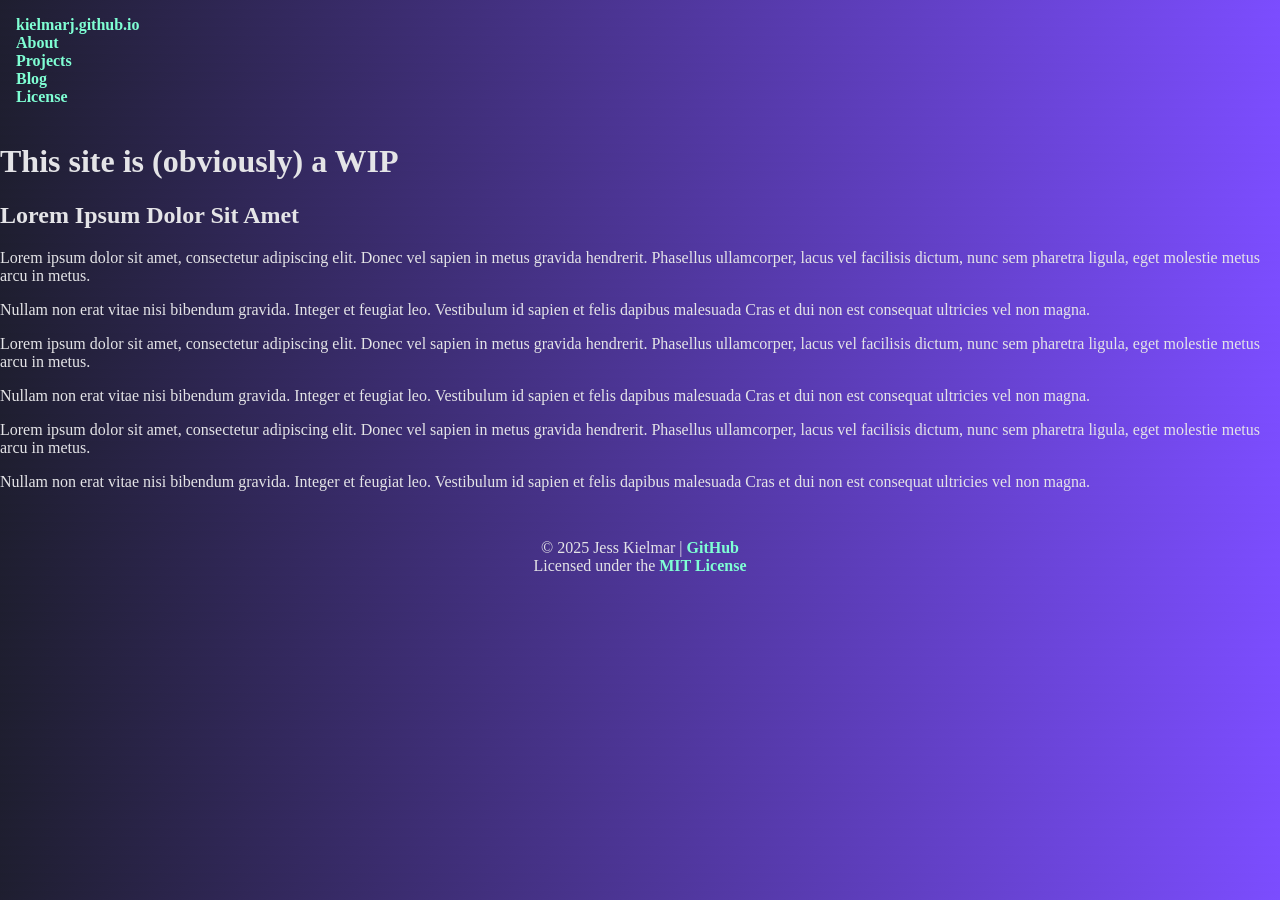
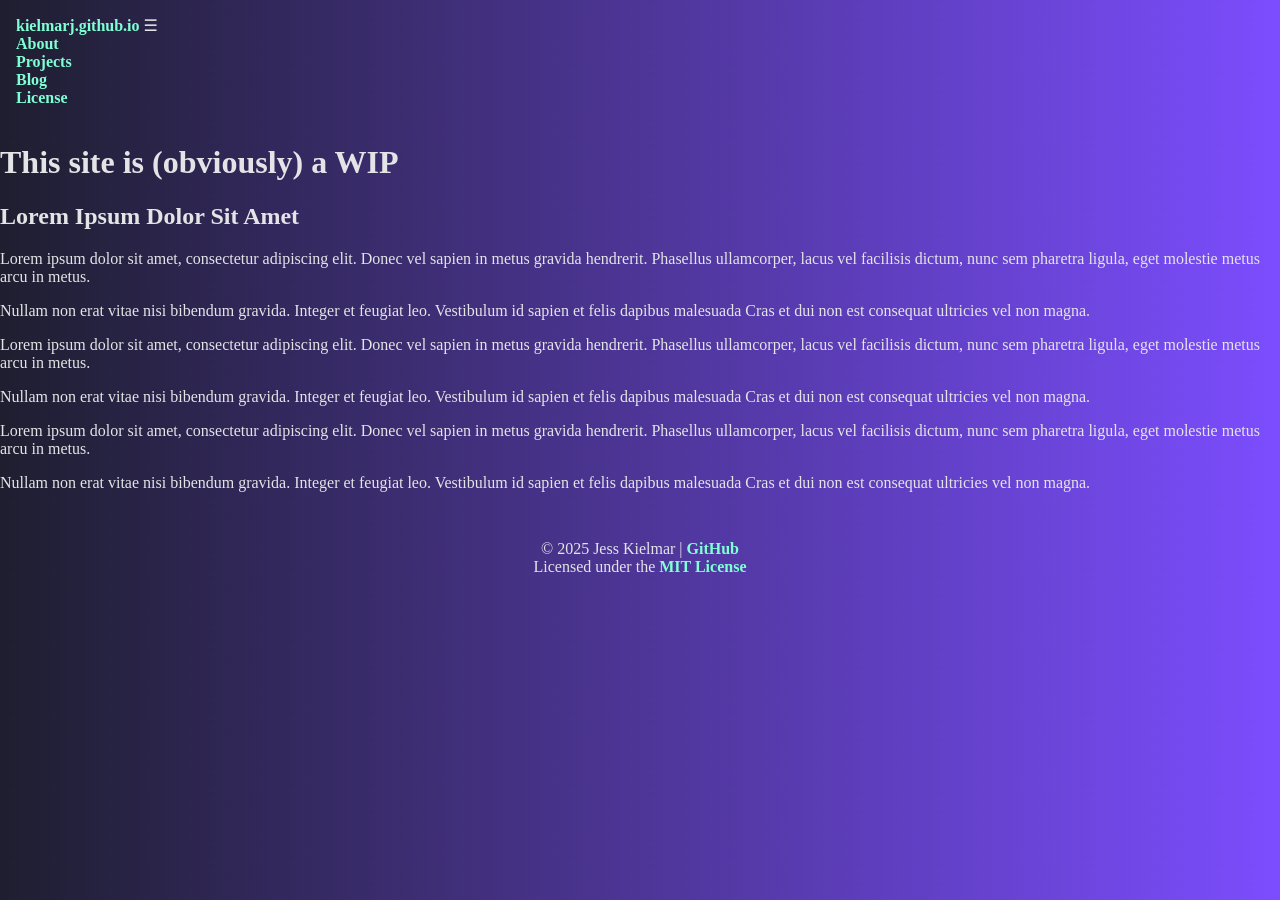
Before and after one commit to kielmarj/kielmarj.github.io, a Jekyll site: the page built from docs/index.md, in a window 1280 px wide. Built offline with Jekyll 4.4.1, drawn with Linux system fonts in a browser that asks for light colours.

Commit message:
Update default.html

```diff
--- a/docs/_layouts/default.html
+++ b/docs/_layouts/default.html
@@ -14,6 +14,7 @@
 <body>
     <header>
         <a href="https://kielmarj.github.io">kielmarj.github.io</a>
+        <span class="hamburger">&#9776;</span>
         <nav>
             <ul class="header-nav">
                 <li><a href="#">About</a></li>
```
